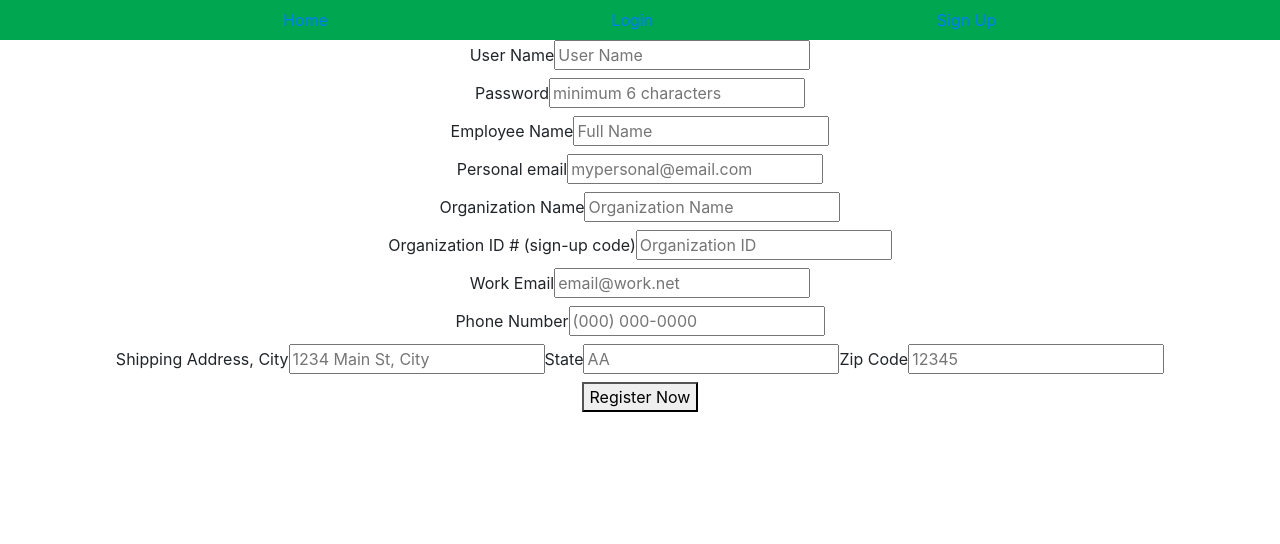
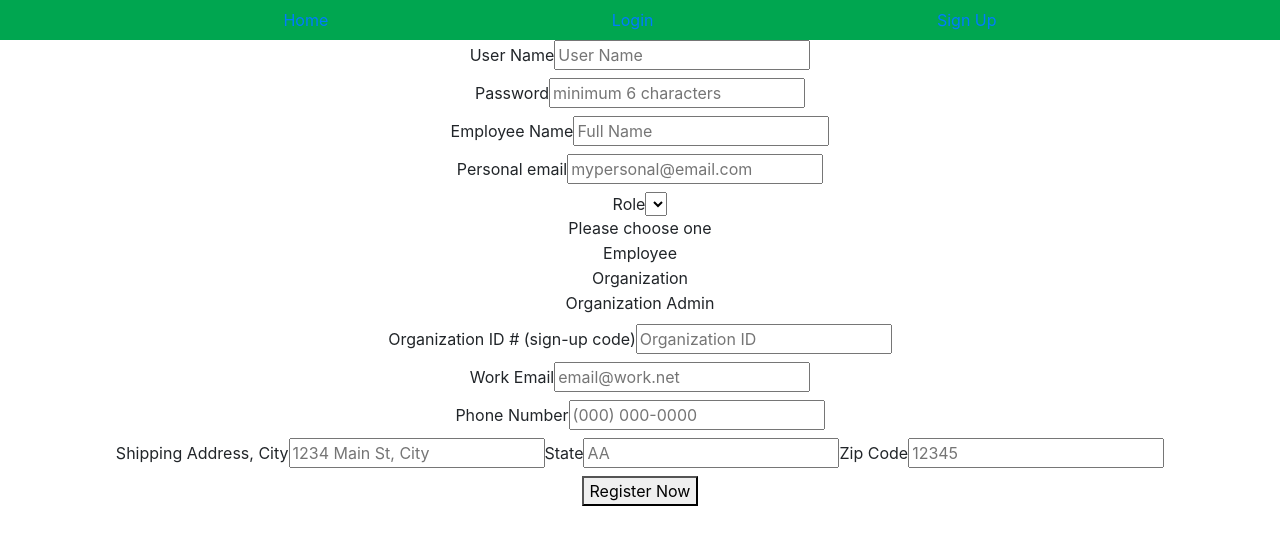
Before and after one commit to Build-Week-Snackify/Front-End, a React (Create React App) app in the folder snackify/: page /SarahSnackList in a window 1280 px wide. Shown: the top 544 px of the page. Built offline with nearby package versions, Linux system fonts and the light colour scheme.

Commit message:
added drop down to role

```diff
--- a/snackify/src/Components/RegisterEmp.js
+++ b/snackify/src/Components/RegisterEmp.js
@@ -39,11 +39,16 @@ const RegisterFormEmp = ({values, errors, status }) => {
         </label>
       </div>
       <div>
-        <label>Organization Name
-        <Field type="text" name="role" placeholder="Organization Name" />
+      <label>Role
+        <Field as="select" name="role" />
+          <option value="none">Please choose one</option>
+          <option value="Employee">Employee</option>
+          <option value="Organization">Organization</option>
+          <option value="Organization Admin">Organization Admin</option>
         <div>{errors.role}</div>
         </label>
       </div>
+
       <div>
         <label>Organization ID # (sign-up code)
         <Field type="text" name="orgId" placeholder="Organization ID" />
@@ -90,7 +95,7 @@ const FormikRegisterFormEmp = withFormik({
       password: password || "",
       fullName: fullName || "",
       contactPerson: contactPerson || "",
-      role: role || "",
+      role: role || "none",
       orgId: orgId || "",
       email: email || "",
       phoneNumber: phoneNumber || "",
@@ -104,7 +109,7 @@ const FormikRegisterFormEmp = withFormik({
     password: Yup.string().required("Password requires 6 characters"),
     fullName: Yup.string().required("Please enter name"),
     contactPerson: Yup.string().required("Please enter email"),
-    role: Yup.string().required("Please enter name"),
+    role: Yup.string().required("Please choose one"),
     orgId: Yup.string().required("Please enter Organization #"),
     email: Yup.string().required("Valid email required"),
     phoneNumber: Yup.string().required("Valid phone number required"),
--- a/snackify/src/Components/RegisterOrg.js
+++ b/snackify/src/Components/RegisterOrg.js
@@ -34,7 +34,11 @@ const RegisterFormOrg = ({values, errors, status }) => {
       </div>
       <div>
         <label>Role
-        <Field type="text" name="role" placeholder="Contact Name" />
+        <Field as="select" name="role" />
+          <option value="none">Please choose one</option>
+          <option value="Employee">Employee</option>
+          <option value="Organization">Organization</option>
+          <option value="Organization Admin">Organization Admin</option>
         <div>{errors.role}</div>
         </label>
       </div>
@@ -84,7 +88,7 @@ const FormikRegisterFormOrg = withFormik({
       password: password || "",
       contactPerson: contactPerson || "",
       organizationName: organizationName || "",
-      role: role || "",
+      role: role || "none",
       email: email || "",
       phoneNumber: phoneNumber || "",
       streetAddress: streetAddress || "",
@@ -97,7 +101,7 @@ const FormikRegisterFormOrg = withFormik({
     password: Yup.string().required("Password requires 6 characters"),
     contactPerson: Yup.string().required("Please enter name"),
     organizationName: Yup.string().required("Please enter name"),
-    role: Yup.string().required("Please enter role"),
+    role: Yup.string().required("Please choose one"),
     email: Yup.string().required("Valid email required"),
     phoneNumber: Yup.string().required("Valid phone number required"),
     streetAddress: Yup.string().required("Please enter valid address"),
```
